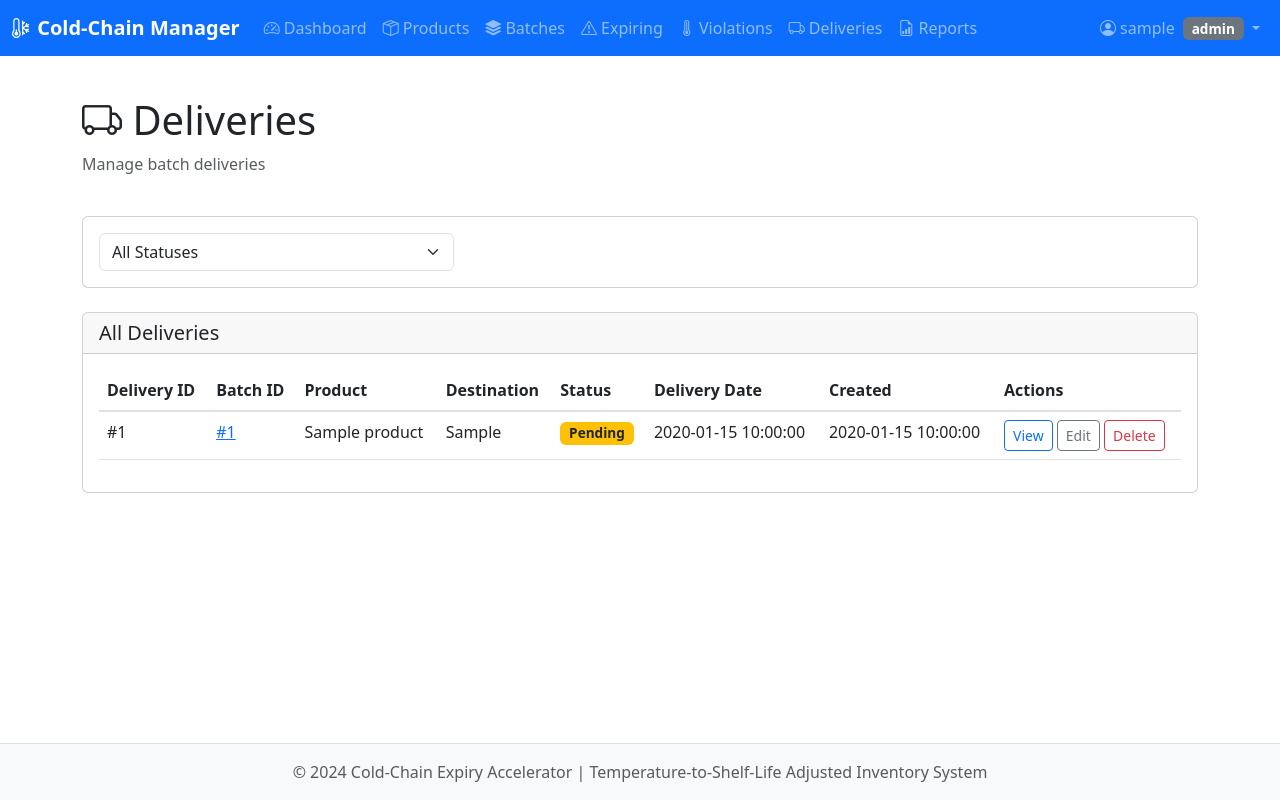
After one commit to SeraphieeeGG/Code_Chain, a Flask app: page /deliveries/ in a window 1280 px wide. The commit adds this page. Run offline with Flask 3, Linux system fonts and the light colour scheme; a user stored in the database is signed in; tables that the repository leaves empty hold one stand-in row (values such as "Sample post"); some libraries are stand-ins or nearby versions.

Commit message:
Add Delivery feature with CRUD and navbar link

```diff
--- a/app.py
+++ b/app.py
@@ -8,7 +8,7 @@ from flask import Flask, redirect, url_for
 from flask_login import LoginManager
 from models import db, bcrypt
 from models.user import User
-from routes import auth_bp, product_bp, batch_bp, temperature_bp, dashboard_bp, report_bp
+from routes import auth_bp, product_bp, batch_bp, temperature_bp, dashboard_bp, report_bp, delivery_bp
 from config import config
 import os
 
@@ -50,6 +50,7 @@ def create_app(config_name='default'):
     app.register_blueprint(batch_bp)
     app.register_blueprint(temperature_bp)
     app.register_blueprint(report_bp)
+    app.register_blueprint(delivery_bp)
 
     # ── Template filters ───────────────────────────────────────────────
     @app.template_filter('date')
--- a/models/__init__.py
+++ b/models/__init__.py
@@ -12,5 +12,6 @@ from models.user            import User
 from models.product         import Product
 from models.batch           import Batch
 from models.temperature_log import TemperatureLog
+from models.delivery        import Delivery
 
-__all__ = ['db', 'bcrypt', 'User', 'Product', 'Batch', 'TemperatureLog']
+__all__ = ['db', 'bcrypt', 'User', 'Product', 'Batch', 'TemperatureLog', 'Delivery']
--- a/routes/__init__.py
+++ b/routes/__init__.py
@@ -7,5 +7,6 @@ from routes.batch_routes       import batch_bp
 from routes.temperature_routes import temperature_bp
 from routes.dashboard_routes   import dashboard_bp
 from routes.report_routes      import report_bp
+from routes.delivery_routes    import delivery_bp
 
-__all__ = ['auth_bp', 'product_bp', 'batch_bp', 'temperature_bp', 'dashboard_bp', 'report_bp']
+__all__ = ['auth_bp', 'product_bp', 'batch_bp', 'temperature_bp', 'dashboard_bp', 'report_bp', 'delivery_bp']
--- /dev/null
+++ b/routes/delivery_routes.py
@@ -0,0 +1,124 @@
+"""
+Routes for delivery management.
+"""
+from flask import Blueprint, render_template, request, redirect, url_for, flash
+from flask_login import login_required
+from datetime import datetime
+from models import db
+from models.delivery import Delivery
+from models.batch import Batch
+
+delivery_bp = Blueprint('deliveries', __name__, url_prefix='/deliveries')
+
+
+@delivery_bp.route('/')
+@login_required
+def list_deliveries():
+    """Display all deliveries."""
+    status_filter = request.args.get('status', '')
+
+    query = Delivery.query
+
+    if status_filter:
+        query = query.filter(Delivery.delivery_status == status_filter)
+
+    deliveries = query.order_by(Delivery.created_at.desc()).all()
+
+    return render_template('deliveries/list.html',
+                          deliveries=deliveries,
+                          status_filter=status_filter)
+
+
+@delivery_bp.route('/add/<int:batch_id>', methods=['GET', 'POST'])
+@login_required
+def add_delivery(batch_id):
+    """Add a delivery for a batch."""
+    batch = Batch.query.get_or_404(batch_id)
+
+    if request.method == 'POST':
+        try:
+            destination = request.form.get('destination', '').strip()
+            delivery_status = request.form.get('delivery_status', 'Pending')
+
+            if not destination:
+                flash('Destination is required.', 'error')
+                return render_template('deliveries/add.html', batch=batch)
+
+            delivery = Delivery(
+                batch_id=batch_id,
+                destination=destination,
+                delivery_status=delivery_status
+            )
+
+            db.session.add(delivery)
+            db.session.commit()
+
+            flash(f'Delivery created successfully for Batch #{batch_id}!', 'success')
+            return redirect(url_for('deliveries.list_deliveries'))
+
+        except Exception as e:
+            db.session.rollback()
+            flash(f'Error creating delivery: {str(e)}', 'error')
+
+    return render_template('deliveries/add.html', batch=batch)
+
+
+@delivery_bp.route('/edit/<int:delivery_id>', methods=['GET', 'POST'])
+@login_required
+def edit_delivery(delivery_id):
+    """Edit delivery status."""
+    delivery = Delivery.query.get_or_404(delivery_id)
+
+    if request.method == 'POST':
+        try:
+            destination = request.form.get('destination', '').strip()
+            delivery_status = request.form.get('delivery_status')
+
+            if not destination:
+                flash('Destination is required.', 'error')
+                return render_template('deliveries/edit.html', delivery=delivery)
+
+            delivery.destination = destination
+            delivery.delivery_status = delivery_status
+
+            # Set delivery date when marked as Delivered
+            if delivery_status == 'Delivered' and not delivery.delivery_date:
+                delivery.delivery_date = datetime.now()
+
+            db.session.commit()
+
+            flash(f'Delivery #{delivery_id} updated successfully!', 'success')
+            return redirect(url_for('deliveries.list_deliveries'))
+
+        except Exception as e:
+            db.session.rollback()
+            flash(f'Error updating delivery: {str(e)}', 'error')
+
+    return render_template('deliveries/edit.html', delivery=delivery)
+
+
+@delivery_bp.route('/delete/<int:delivery_id>', methods=['POST'])
+@login_required
+def delete_delivery(delivery_id):
+    """Delete a delivery."""
+    try:
+        delivery = Delivery.query.get_or_404(delivery_id)
+
+        db.session.delete(delivery)
+        db.session.commit()
+
+        flash(f'Delivery #{delivery_id} deleted successfully!', 'success')
+
+    except Exception as e:
+        db.session.rollback()
+        flash(f'Error deleting delivery: {str(e)}', 'error')
+
+    return redirect(url_for('deliveries.list_deliveries'))
+
+
+@delivery_bp.route('/view/<int:delivery_id>')
+@login_required
+def view_delivery(delivery_id):
+    """View delivery details."""
+    delivery = Delivery.query.get_or_404(delivery_id)
+    return render_template('deliveries/view.html', delivery=delivery)
--- a/templates/base.html
+++ b/templates/base.html
@@ -52,6 +52,11 @@
                     <li class="nav-item">
                         <a class="nav-link" href="{{ url_for('temperature.recent_violations') }}">
                             <i class="bi bi-thermometer-high"></i> Violations
+                        </a>
+                    </li>
+                    <li class="nav-item">
+                        <a class="nav-link" href="{{ url_for('deliveries.list_deliveries') }}">
+                            <i class="bi bi-truck"></i> Deliveries
                         </a>
                     </li>
                     <li class="nav-item">
--- /dev/null
+++ b/templates/deliveries/list.html
@@ -0,0 +1,88 @@
+{% extends "base.html" %}
+{% block title %}Deliveries - Cold-Chain Manager{% endblock %}
+{% block content %}
+<div class="row mb-4">
+    <div class="col-md-8">
+        <h1><i class="bi bi-truck"></i> Deliveries</h1>
+        <p class="text-muted">Manage batch deliveries</p>
+    </div>
+</div>
+
+<!-- Filter -->
+<div class="card mb-4">
+    <div class="card-body">
+        <form method="get" class="row g-2">
+            <div class="col-md-4">
+                <select name="status" class="form-select" onchange="this.form.submit()">
+                    <option value="">All Statuses</option>
+                    <option value="Pending" {% if status_filter == 'Pending' %}selected{% endif %}>Pending</option>
+                    <option value="In Transit" {% if status_filter == 'In Transit' %}selected{% endif %}>In Transit</option>
+                    <option value="Delivered" {% if status_filter == 'Delivered' %}selected{% endif %}>Delivered</option>
+                    <option value="Cancelled" {% if status_filter == 'Cancelled' %}selected{% endif %}>Cancelled</option>
+                </select>
+            </div>
+        </form>
+    </div>
+</div>
+
+<div class="card">
+    <div class="card-header">
+        <h5 class="mb-0">All Deliveries</h5>
+    </div>
+    <div class="card-body">
+        {% if deliveries %}
+        <div class="table-responsive">
+            <table class="table table-hover">
+                <thead>
+                    <tr>
+                        <th>Delivery ID</th>
+                        <th>Batch ID</th>
+                        <th>Product</th>
+                        <th>Destination</th>
+                        <th>Status</th>
+                        <th>Delivery Date</th>
+                        <th>Created</th>
+                        <th>Actions</th>
+                    </tr>
+                </thead>
+                <tbody>
+                    {% for d in deliveries %}
+                    <tr>
+                        <td>#{{ d.delivery_id }}</td>
+                        <td><a href="{{ url_for('batches.view_batch', batch_id=d.batch_id) }}">#{{ d.batch_id }}</a></td>
+                        <td>{{ d.batch.product.product_name }}</td>
+                        <td>{{ d.destination }}</td>
+                        <td>
+                            {% if d.delivery_status == 'Delivered' %}
+                                <span class="badge bg-success">Delivered</span>
+                            {% elif d.delivery_status == 'In Transit' %}
+                                <span class="badge bg-info">In Transit</span>
+                            {% elif d.delivery_status == 'Cancelled' %}
+                                <span class="badge bg-danger">Cancelled</span>
+                            {% else %}
+                                <span class="badge bg-warning text-dark">Pending</span>
+                            {% endif %}
+                        </td>
+                        <td>{{ d.delivery_date|format_datetime if d.delivery_date else '—' }}</td>
+                        <td>{{ d.created_at|format_datetime }}</td>
+                        <td>
+                            <a href="{{ url_for('deliveries.view_delivery', delivery_id=d.delivery_id) }}" class="btn btn-sm btn-outline-primary">View</a>
+                            <a href="{{ url_for('deliveries.edit_delivery', delivery_id=d.delivery_id) }}" class="btn btn-sm btn-outline-secondary">Edit</a>
+                            <form method="post" action="{{ url_for('deliveries.delete_delivery', delivery_id=d.delivery_id) }}" style="display:inline;" onsubmit="return confirm('Delete this delivery?')">
+                                <button type="submit" class="btn btn-sm btn-outline-danger">Delete</button>
+                            </form>
+                        </td>
+                    </tr>
+                    {% endfor %}
+                </tbody>
+            </table>
+        </div>
+        {% else %}
+        <div class="text-center py-5">
+            <i class="bi bi-truck display-4 text-muted"></i>
+            <p class="mt-3 text-muted">No deliveries found.</p>
+        </div>
+        {% endif %}
+    </div>
+</div>
+{% endblock %}
```
Also changed, not shown: models/delivery.py (added, +45 -0 lines), requirements.txt (deleted, +0 -8 lines), templates/deliveries/add.html (added, +54 -0 lines), templates/deliveries/edit.html (added, +42 -0 lines), templates/deliveries/view.html (added, +52 -0 lines), README_FIRST.txt (deleted).
